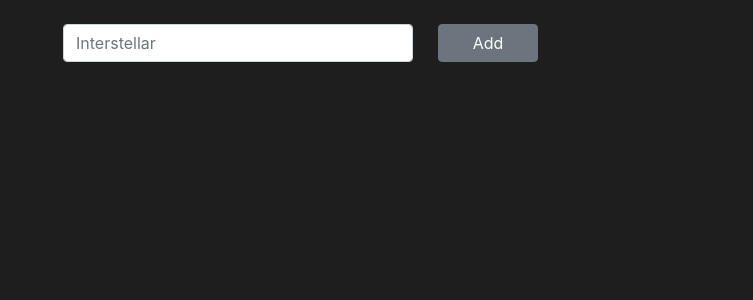
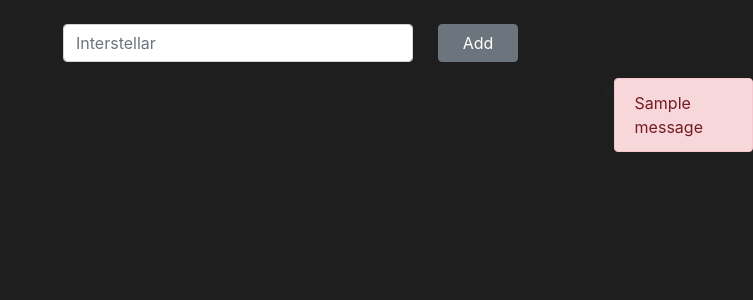
Before and after one commit to deansainer/watch-play-list, a Django app: page / in a window 1440 px wide. Shown: the part 59-359 px from the top of the page, without its empty margins (687-1440 px from the left). Run offline with Django 4.2, Linux system fonts and the light colour scheme; tables that the repository leaves empty hold one stand-in row (values such as "Sample post"); one stand-in notice (Sample message) is shown; data that the repository does not hold is empty.

Commit message:
added warning message when content not found

```diff
--- a/organizer_app/templates/organizer_app/history.html
+++ b/organizer_app/templates/organizer_app/history.html
@@ -5,6 +5,8 @@
 <link rel="stylesheet" type="text/css" href="{% static 'css/main.css' %}">
 
 {% block body %}
+<span class="header_font" style="margin-left: 800px">Watch History</span>
+<br>
 <table class="table table-striped table-bordered table-dark" style="width: 42%; text-align: center; margin-left: 550px">
   <thead>
     <tr>
--- a/organizer_app/templates/organizer_app/organizer.html
+++ b/organizer_app/templates/organizer_app/organizer.html
@@ -10,9 +10,16 @@
     <br>
     <div class="form-container">
     <input class="form-control" style="width: 350px" name="movie_name" placeholder="Interstellar">
-    <button class="btn btn-secondary" style="margin-left: 25px; width: 100px" type="submit" name="get_movie">Add</button>
+    <button class="btn btn-secondary" style="margin-left: 25px; width: 80px" type="submit" name="get_movie">Add</button>
         </div>
     </form>
+<div class="not_found_message">
+        {% if messages %}
+        {% for message in messages %}
+           <<div class="alert alert-danger" role="alert">{{message}}</div>
+        {% endfor %}
+        {% endif %}
+        </div>
 {% for content in content_list %}
 <br>
 
--- a/organizer_app/views.py
+++ b/organizer_app/views.py
@@ -4,6 +4,8 @@ import requests
 from pprint import pprint
 from decouple import config
 from .models import *
+from django.contrib import messages
+
 
 headers = {
   "X-RapidAPI-Key": config('X-RapidAPI-Key'),
@@ -56,6 +58,7 @@ class MovieView(View):
 
             return render(request,'organizer_app/organizer.html', {'content_list': content_list})
         except Exception:
+            messages.info(request, 'Content not found, try again.')
             return render(request, 'organizer_app/organizer.html',{'content_list': content_list})
 
 # delete content from list
--- a/static/css/main.css
+++ b/static/css/main.css
@@ -66,3 +66,12 @@ body{
 .unwatched_button{
     left: 10px;
 }
+.header_font{
+    font-family: 'Times New Roman', serif;
+    font-size: 50px;
+    color: white;
+}
+.not_found_message{
+    display: flex;
+    margin-left: 1290px;
+}
```
